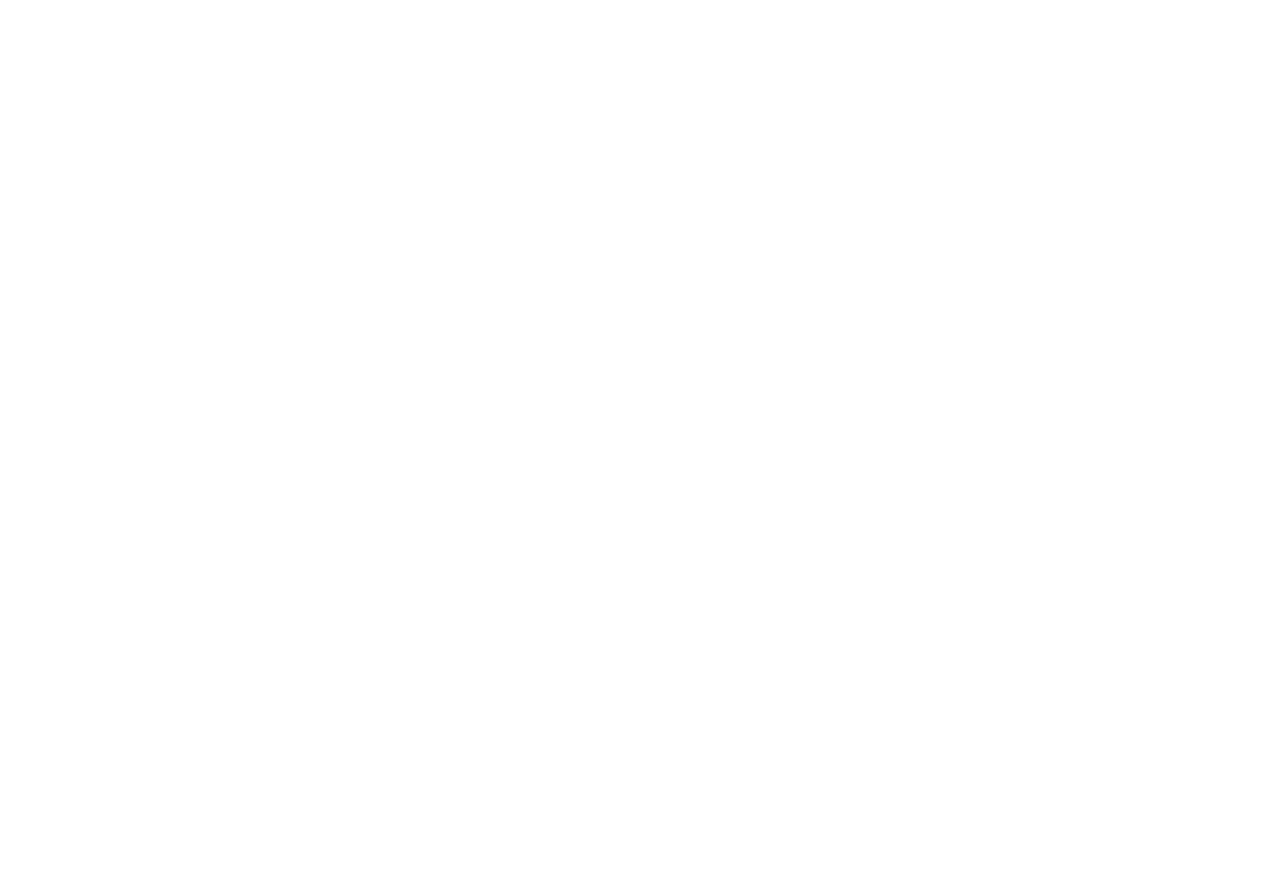
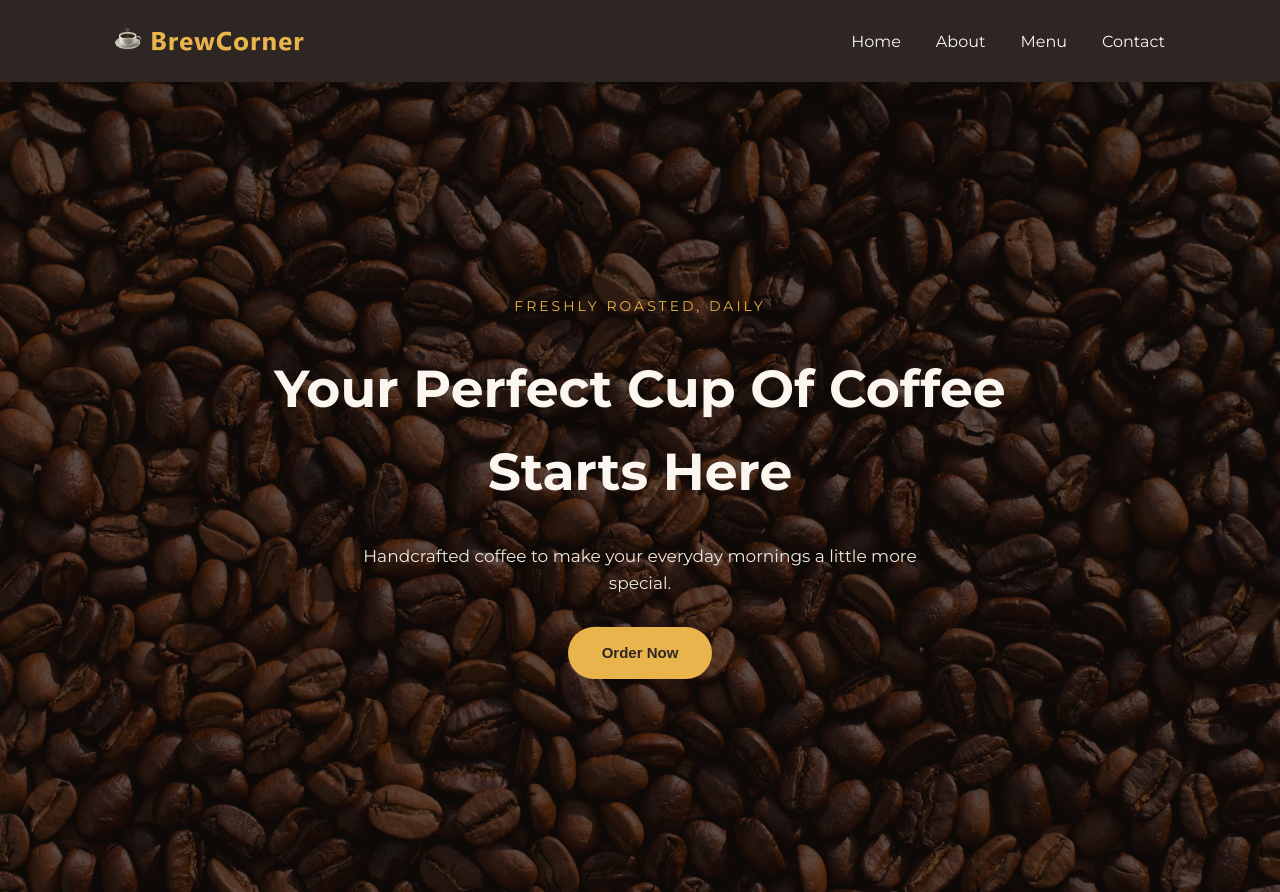
Before and after one commit to NizamUddin2655/Coffee-shop-landing-page, a plain HTML site: page index.html in a window 1280 px wide. Before the commit the page ends 800 px from the top, so only its background shows below. Drawn offline with Linux system fonts and the light colour scheme.

Commit message:
hero section done

```diff
--- a/index.html
+++ b/index.html
@@ -5,8 +5,34 @@
     <meta name="viewport" content="width=device-width, initial-scale=1.0">
     <title>Coffee Shop</title>
     <link rel="stylesheet" href="style.css">
+    <link rel="preconnect" href="https://fonts.googleapis.com">
+    <link rel="preconnect" href="https://fonts.gstatic.com" crossorigin>
+    <link href="https://fonts.googleapis.com/css2?family=Montserrat:ital,wght@0,100..900;1,100..900&display=swap" rel="stylesheet">
 </head>
 <body>
+     <nav class="container">
+        <div class="nav-container">
+            <div>
+                <img src="Images/Text.png" alt="">
+            </div>
+            <div class="nav-item">
+               <ul>
+                <li><a href="#">Home</a></li>
+                <li><a href="#">About</a></li>
+                <li><a href="#">Menu</a></li>
+                <li><a href="#">Contact</a></li>
+               </ul>
+            </div>
+        </div>
+     </nav>
 
+     <header class="hero-container">
+        <div class="hero-items">
+            <p class="hero-title">FRESHLY ROASTED, DAILY</p>
+            <h1 class="hero-main-title">Your Perfect cup of coffee <br> starts here</h1>
+            <p class="hero-desciption">Handcrafted coffee to make your everyday mornings a little more <br> special.</p>
+            <button class="btn" id="primary-button">Order Now</button>
+        </div>
+     </header>
 </body>
 </html>
--- a/style.css
+++ b/style.css
@@ -0,0 +1,94 @@
+*{
+    margin: 0;
+    padding: 0;
+    box-sizing: border-box;
+}
+
+body{
+    font-family: "Montserrat", sans-serif;
+}
+
+.nav-container{
+    background-color: #2E2622;
+    display: flex;
+    justify-content: space-between;
+    align-items: center;
+    padding: 26px 115px;
+}
+
+.nav-item ul{
+    display: flex;
+    gap: 35px;
+}
+
+.nav-item li{
+    list-style: none;
+}
+
+.nav-item a{
+    text-decoration: none;
+    color: #FBF6EF;
+    font-size: 16px;
+
+}
+
+.nav-item a:hover{
+    color: #E9B44C;
+}
+
+/* header part hero section */
+
+.hero-container{
+    background-image:
+    linear-gradient(rgba(20, 15, 12, 0.6), rgba(20, 15, 12, 0.6)),
+    url("Images/bg-image.avif");
+
+    background-size: cover;
+    background-position: center;
+    height: 810px;
+    display: flex;
+    justify-content: center;
+    align-items: center;
+}
+
+.hero-items{
+    color: white;
+    text-align: center;
+}
+
+.hero-title, .hero-main-title, .hero-desciption{
+    margin-bottom: 30px;
+}
+
+.hero-title{
+    font-size: 14px;
+    line-height: 22px;
+    letter-spacing: 3px;
+    text-transform: uppercase;
+    color: #E9B44C;
+}
+
+.hero-main-title{
+    color: #FBF6EF;
+    font-size: 52px;
+    font-weight: 700;
+    line-height: 83px;
+    text-transform: capitalize;
+}
+
+.hero-desciption{
+    font-size: 17px;
+    color: #F0E9DD;
+    line-height: 27px;
+}
+
+.btn{
+    padding: 14px 34px;
+    border-radius: 50px;
+    background-color: #E9B44C;
+    color: #2E2622;
+    border: none;
+    font-size: 15px;
+    font-weight: 700;
+    line-height: 24px;
+}
```
Also changed, not shown: Images/Text.png (added).
